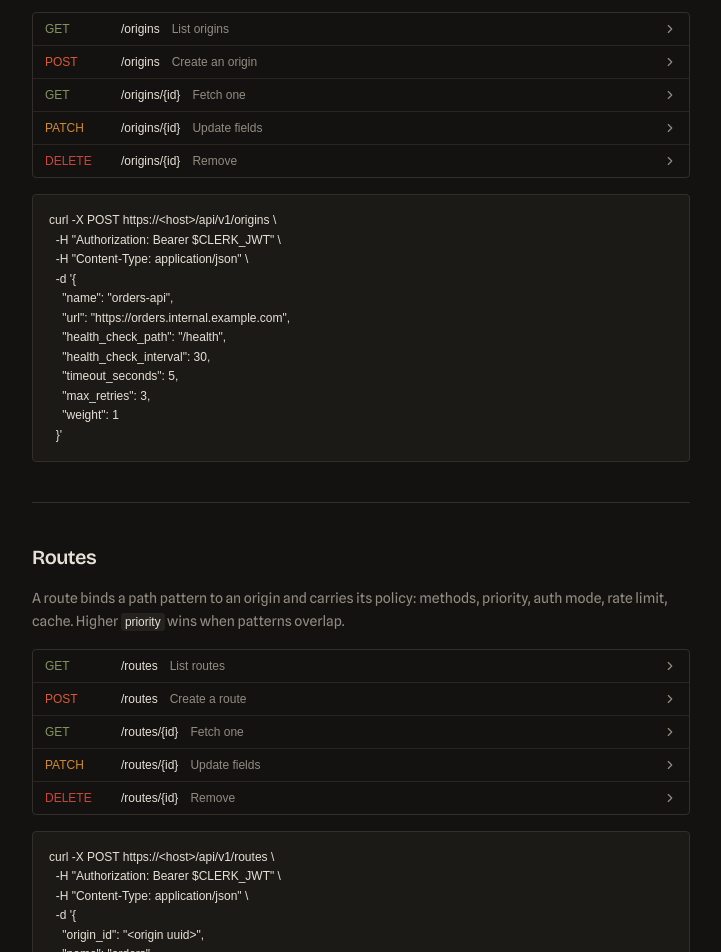
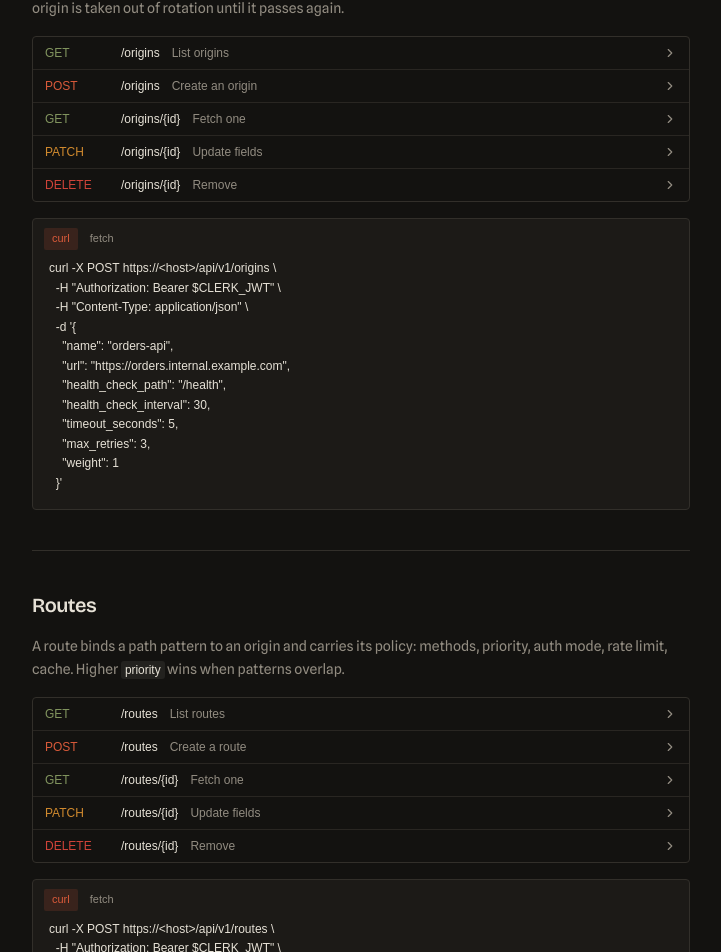
Before and after one commit to Rakshit-gen/vantageedge-fe, a Next.js app: page /docs in a window 1280 px wide. Shown: the part 1701-2653 px from the top of the page, without its empty margins (378-1099 px from the left). Built offline with nearby package versions, Linux system fonts and the light colour scheme; no server answers; a web font is replaced by a local one.

Commit message:
fe: docs code samples get a curl / fetch toggle

```diff
--- a/app/docs/page.tsx
+++ b/app/docs/page.tsx
@@ -99,6 +99,15 @@ curl https://<host>/api/v1/routes \\
 # machine caller
 curl https://<host>/api/v1/routes \\
   -H "X-API-Key: ve_live_..."`}
+            js={`// session — the console attaches this for you
+await fetch("https://<host>/api/v1/routes", {
+  headers: { Authorization: \`Bearer \${clerkJwt}\` },
+})
+
+// machine caller
+await fetch("https://<host>/api/v1/routes", {
+  headers: { "X-API-Key": "ve_live_..." },
+})`}
           />
         </Section>
 
@@ -126,6 +135,22 @@ curl https://<host>/api/v1/routes \\
     "max_retries": 3,
     "weight": 1
   }'`}
+            js={`await fetch("https://<host>/api/v1/origins", {
+  method: "POST",
+  headers: {
+    Authorization: \`Bearer \${clerkJwt}\`,
+    "Content-Type": "application/json",
+  },
+  body: JSON.stringify({
+    name: "orders-api",
+    url: "https://orders.internal.example.com",
+    health_check_path: "/health",
+    health_check_interval: 30,
+    timeout_seconds: 5,
+    max_retries: 3,
+    weight: 1,
+  }),
+})`}
           />
         </Section>
 
@@ -161,6 +186,27 @@ curl https://<host>/api/v1/routes \\
     "rate_limit_burst": 20,
     "cache_enabled": false
   }'`}
+            js={`await fetch("https://<host>/api/v1/routes", {
+  method: "POST",
+  headers: {
+    Authorization: \`Bearer \${clerkJwt}\`,
+    "Content-Type": "application/json",
+  },
+  body: JSON.stringify({
+    origin_id: "<origin uuid>",
+    name: "orders",
+    path_pattern: "/api/orders/*",
+    methods: ["GET", "POST"],
+    priority: 10,
+    auth_mode: "jwt_required",
+    load_balancing: "round_robin",
+    is_active: true,
+    rate_limit_enabled: true,
+    rate_limit_requests_per_second: 50,
+    rate_limit_burst: 20,
+    cache_enabled: false,
+  }),
+})`}
           />
         </Section>
 
@@ -199,6 +245,19 @@ curl https://<host>/api/v1/routes \\
   -H "Content-Type: application/json" \\
   -d '{ "name": "ci-deploy", "scopes": ["read","write"], "expires_at": "2026-12-31T23:59:59Z" }'
 # -> { ..., "key": "ve_live_xxx" }   (shown once)`}
+            js={`const res = await fetch("https://<host>/api/v1/api-keys", {
+  method: "POST",
+  headers: {
+    Authorization: \`Bearer \${clerkJwt}\`,
+    "Content-Type": "application/json",
+  },
+  body: JSON.stringify({
+    name: "ci-deploy",
+    scopes: ["read", "write"],
+    expires_at: "2026-12-31T23:59:59Z",
+  }),
+})
+const { key } = await res.json() // ve_live_xxx — shown once`}
           />
         </Section>
 
@@ -236,6 +295,10 @@ curl https://<host>/api/v1/routes \\
   "status_breakdown": { "200": 46110, "404": 900, "500": 210 },
   "top_routes": [ { "path": "/api/orders/*", "count": 12005, "avg_latency_ms": 41.2, "error_count": 30 } ]
 }`}
+            js={`const res = await fetch("https://<host>/api/v1/analytics?window=24h", {
+  headers: { Authorization: \`Bearer \${clerkJwt}\` },
+})
+const { totals, series, top_routes } = await res.json()`}
           />
         </Section>
 
--- a/components/docs-config.tsx
+++ b/components/docs-config.tsx
@@ -2,23 +2,28 @@
 
 import { createContext, useContext, useEffect, useState, type ReactNode } from 'react'
 import { Check, Copy } from 'lucide-react'
-import { copyText } from '@/lib/utils'
+import { cn, copyText } from '@/lib/utils'
 
 const HOST_KEY = 've-docs-host'
+const LANG_KEY = 've-docs-lang'
 const PLACEHOLDER = /<your-control-plane-host>|<host>/g
 
-type Ctx = { host: string; setHost: (v: string) => void }
-const DocsCtx = createContext<Ctx>({ host: '', setHost: () => {} })
+type Lang = 'curl' | 'js'
+type Ctx = { host: string; setHost: (v: string) => void; lang: Lang; setLang: (v: Lang) => void }
+const DocsCtx = createContext<Ctx>({ host: '', setHost: () => {}, lang: 'curl', setLang: () => {} })
 export const useDocsConfig = () => useContext(DocsCtx)
 
-/** Holds the reader's own control-plane host, remembered across visits. */
+/** Holds the reader's own host and preferred language, remembered across visits. */
 export function DocsConfig({ children }: { children: ReactNode }) {
   const [host, setHost] = useState('')
+  const [lang, setLang] = useState<Lang>('curl')
 
   useEffect(() => {
     try {
       const v = localStorage.getItem(HOST_KEY)
       if (v) setHost(v)
+      const l = localStorage.getItem(LANG_KEY)
+      if (l === 'curl' || l === 'js') setLang(l)
     } catch {}
   }, [])
 
@@ -29,7 +34,13 @@ export function DocsConfig({ children }: { children: ReactNode }) {
     } catch {}
   }, [host])
 
-  return <DocsCtx.Provider value={{ host, setHost }}>{children}</DocsCtx.Provider>
+  useEffect(() => {
+    try {
+      localStorage.setItem(LANG_KEY, lang)
+    } catch {}
+  }, [lang])
+
+  return <DocsCtx.Provider value={{ host, setHost, lang, setLang }}>{children}</DocsCtx.Provider>
 }
 
 export function HostBar() {
@@ -63,15 +74,31 @@ export function HostBar() {
   )
 }
 
-/** A CodeBlock that swaps the host placeholder for the reader's own host. */
-export function DocsCode({ code }: { code: string }) {
-  const { host } = useDocsConfig()
+function LangTab({ value, label }: { value: Lang; label: string }) {
+  const { lang, setLang } = useDocsConfig()
+  return (
+    <button
+      onClick={() => setLang(value)}
+      className={cn(
+        'ledger rounded-[2px] px-2 py-0.5 text-[11px] transition-colors',
+        lang === value ? 'bg-patch/15 text-patch' : 'text-muted-foreground hover:text-foreground',
+      )}
+    >
+      {label}
+    </button>
+  )
+}
+
+/** A code sample: swaps the host placeholder, and offers a fetch variant. */
+export function DocsCode({ code, js }: { code: string; js?: string }) {
+  const { host, lang } = useDocsConfig()
   const [copied, setCopied] = useState(false)
-  const resolved = host ? code.replace(PLACEHOLDER, host) : code
+  const source = js && lang === 'js' ? js : code
+  const resolved = host ? source.replace(PLACEHOLDER, host) : source
 
   const parts: ReactNode[] = []
   if (host) {
-    const segs = code.split(PLACEHOLDER)
+    const segs = source.split(PLACEHOLDER)
     segs.forEach((s, i) => {
       parts.push(s)
       if (i < segs.length - 1)
@@ -82,12 +109,23 @@ export function DocsCode({ code }: { code: string }) {
         )
     })
   } else {
-    parts.push(code)
+    parts.push(source)
   }
 
   return (
     <div className="group relative">
-      <pre className="ledger overflow-x-auto rounded border border-border bg-card p-4 text-xs leading-relaxed text-foreground">
+      {js && (
+        <div className="absolute left-3 top-2.5 z-10 flex gap-1">
+          <LangTab value="curl" label="curl" />
+          <LangTab value="js" label="fetch" />
+        </div>
+      )}
+      <pre
+        className={cn(
+          'ledger overflow-x-auto rounded border border-border bg-card p-4 text-xs leading-relaxed text-foreground',
+          js && 'pt-10',
+        )}
+      >
         <code>{parts}</code>
       </pre>
       <button
```
